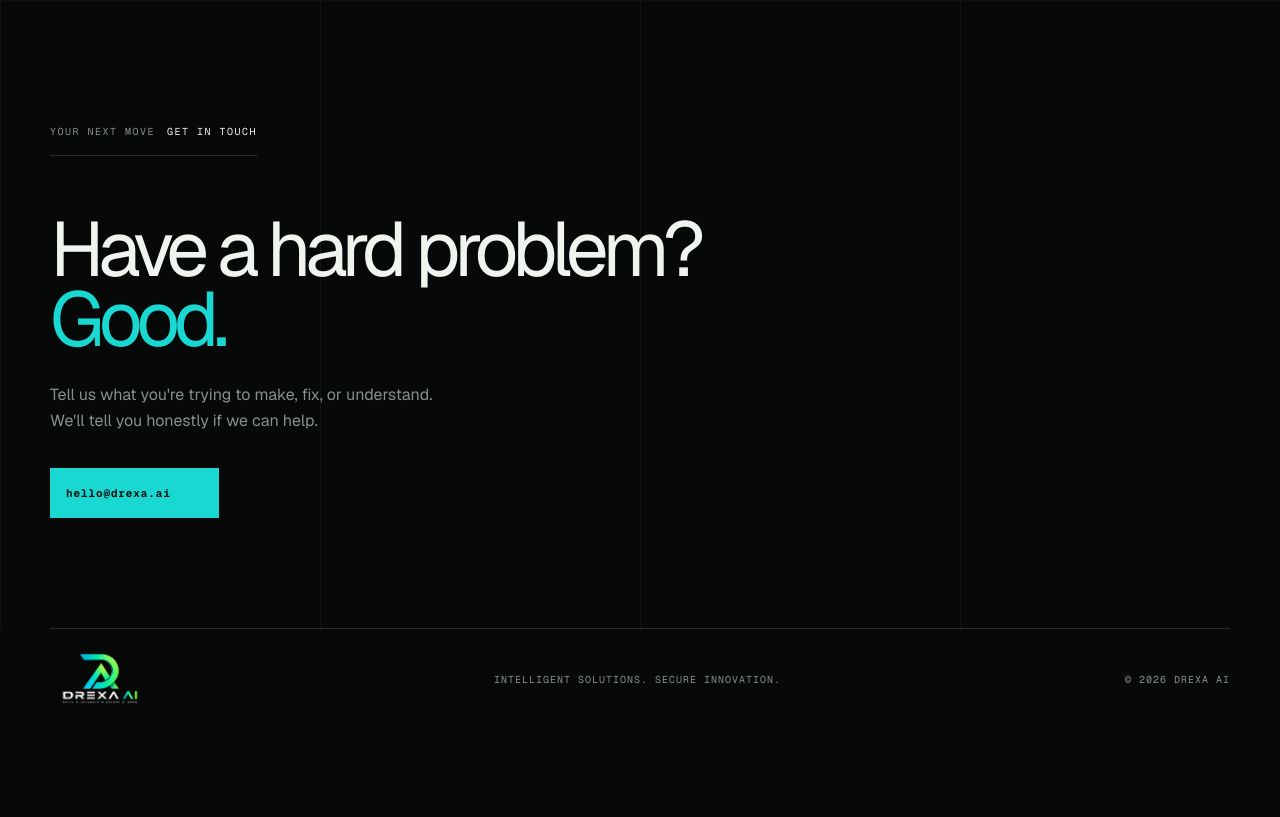
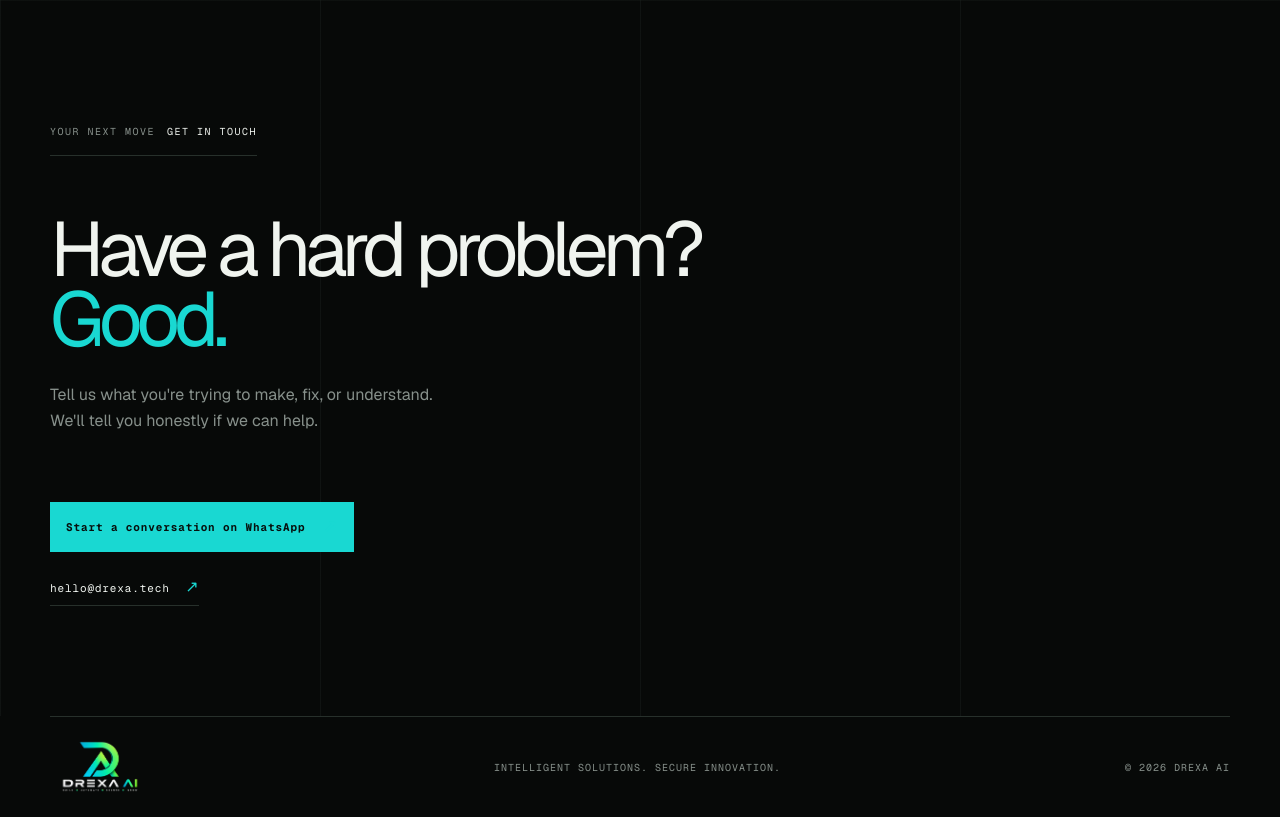
Before and after one commit to Raja468/Drexa_AI, a Next.js app: page / in a window 1280 px wide. Shown: the part 4140-4957 px from the top of the page. Before the commit the page ends 4869 px from the top, so only its background shows below. Built offline with nearby package versions, Linux system fonts and the light colour scheme.

Commit message:
Update contact: WhatsApp button and email to hello@drexa.tech

```diff
--- a/app/page.tsx
+++ b/app/page.tsx
@@ -46,7 +46,7 @@ export default function Page() {
           <div className={`nav-links ${menuOpen ? 'is-open' : ''}`}>
             <a href="#capabilities" onClick={() => setMenuOpen(false)}>Capabilities</a><a href="#projects" onClick={() => setMenuOpen(false)}>Projects</a><a href="#approach" onClick={() => setMenuOpen(false)}>Approach</a><a href="#contact" onClick={() => setMenuOpen(false)}>Contact</a>
           </div>
-          <a className="nav-cta" href="#contact">Start a conversation <span>↗</span></a>
+          <a className="nav-cta" href="https://wa.me/923715082737" target="_blank" rel="noreferrer noopener">Start a conversation <span>↗</span></a>
           <button className="menu-toggle" onClick={() => setMenuOpen(!menuOpen)} aria-expanded={menuOpen} aria-label="Toggle navigation"><span /><span /></button>
         </nav>
         <div className="hero-content shell">
@@ -62,7 +62,7 @@ export default function Page() {
       <section className="projects shell" id="projects"><div className="section-kicker">Selected directions <span>Projects / 001—003</span></div><div className="projects-head"><h2>Ideas with<br /><em>somewhere to go.</em></h2><p className="projects-desc">A selection of systems we&apos;ve built across AI, automation, software products, and education technology.</p></div><div className="project-grid">{projects.map((project) => <ProjectCard key={project.number} project={project} />)}</div></section>
       <section className="approach section-grid" id="approach"><div className="shell"><div className="section-kicker">A better way to build <span>Our approach</span></div><div className="approach-head"><h2>Small team.<br /><em>Serious output.</em></h2><p>We keep the room small and the thinking sharp. Every engagement is shaped around a clear outcome, not a bloated process.</p></div><div className="steps">{steps.map(([number, title, copy]) => <div className="step" key={number}><span className="step-number">{number}</span><div><h3>{title}</h3><p>{copy}</p></div></div>)}</div></div></section>
       <section className="positioning shell"><div className="signal-box"><span className="signal-label">Drexa signal / 001</span><div className="signal-copy"><h2>Early by design.<br /><em>Ready for what&apos;s next.</em></h2><p>We&apos;re opening our first engagements with teams who want to move before the market catches up. No case-study theatre. Just clear thinking, thoughtful craft, and a bias toward making.</p><a className="text-link" href="#contact">Let&apos;s make something useful <span>↗</span></a></div><div className="signal-mark" aria-hidden="true">↗</div></div></section>
-      <section className="contact section-grid" id="contact"><div className="shell contact-inner"><div className="section-kicker">Your next move <span>Get in touch</span></div><h2>Have a hard problem?<br /><em>Good.</em></h2><p>Tell us what you&apos;re trying to make, fix, or understand. We&apos;ll tell you honestly if we can help.</p><a className="button button-primary" href="mailto:hello@drexa.ai">hello@drexa.ai <span>↗</span></a></div></section>
+      <section className="contact section-grid" id="contact"><div className="shell contact-inner"><div className="section-kicker">Your next move <span>Get in touch</span></div><h2>Have a hard problem?<br /><em>Good.</em></h2><p>Tell us what you&apos;re trying to make, fix, or understand. We&apos;ll tell you honestly if we can help.</p><div className="hero-actions"><a className="button button-primary" href="https://wa.me/923715082737" target="_blank" rel="noreferrer noopener">Start a conversation on WhatsApp <span>↗</span></a><a className="text-link" href="mailto:hello@drexa.tech">hello@drexa.tech <span>↗</span></a></div></div></section>
       <footer className="footer shell"><a className="brand" href="#top" aria-label="Drexa AI home"><Image src="/logo.png" alt="Drexa AI" width={56} height={56} className="brand-mark" /></a><span>Intelligent solutions. Secure innovation.</span><span>© 2026 Drexa AI</span></footer>
     </main>
   )
```
Also changed, not shown: .commandcode/taste/taste.md.
